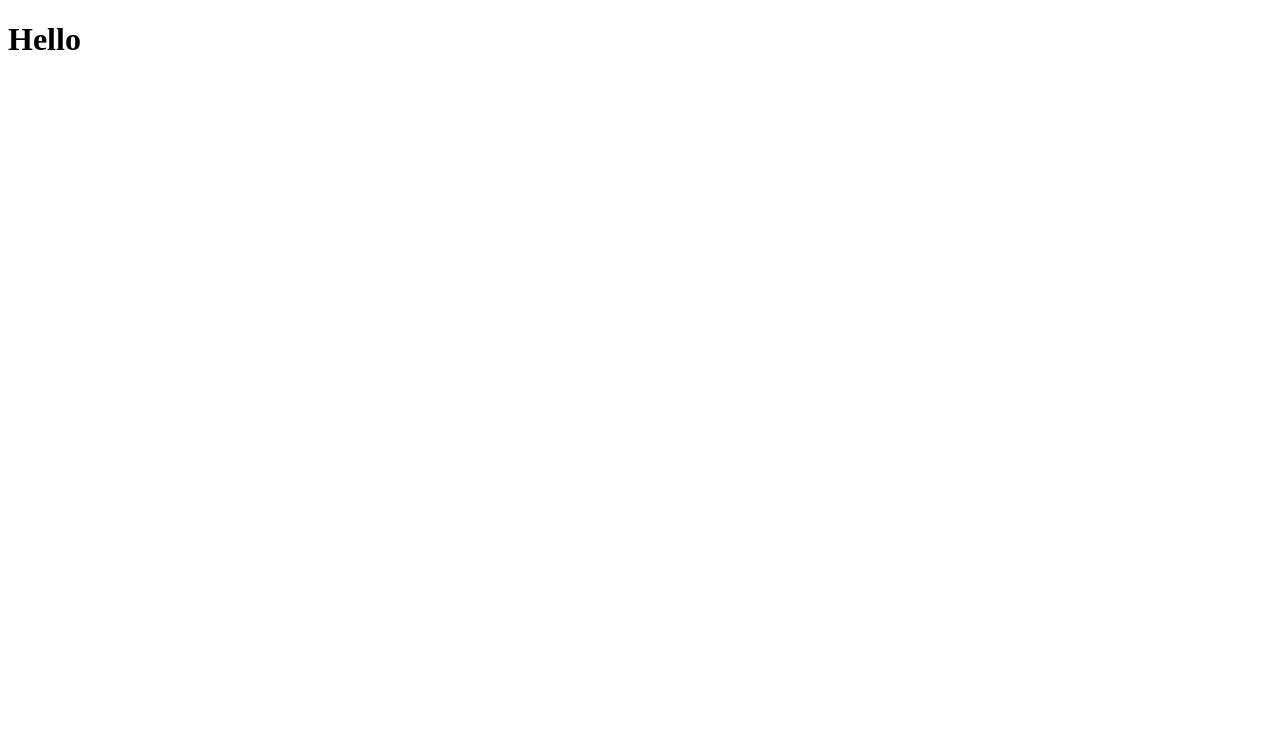
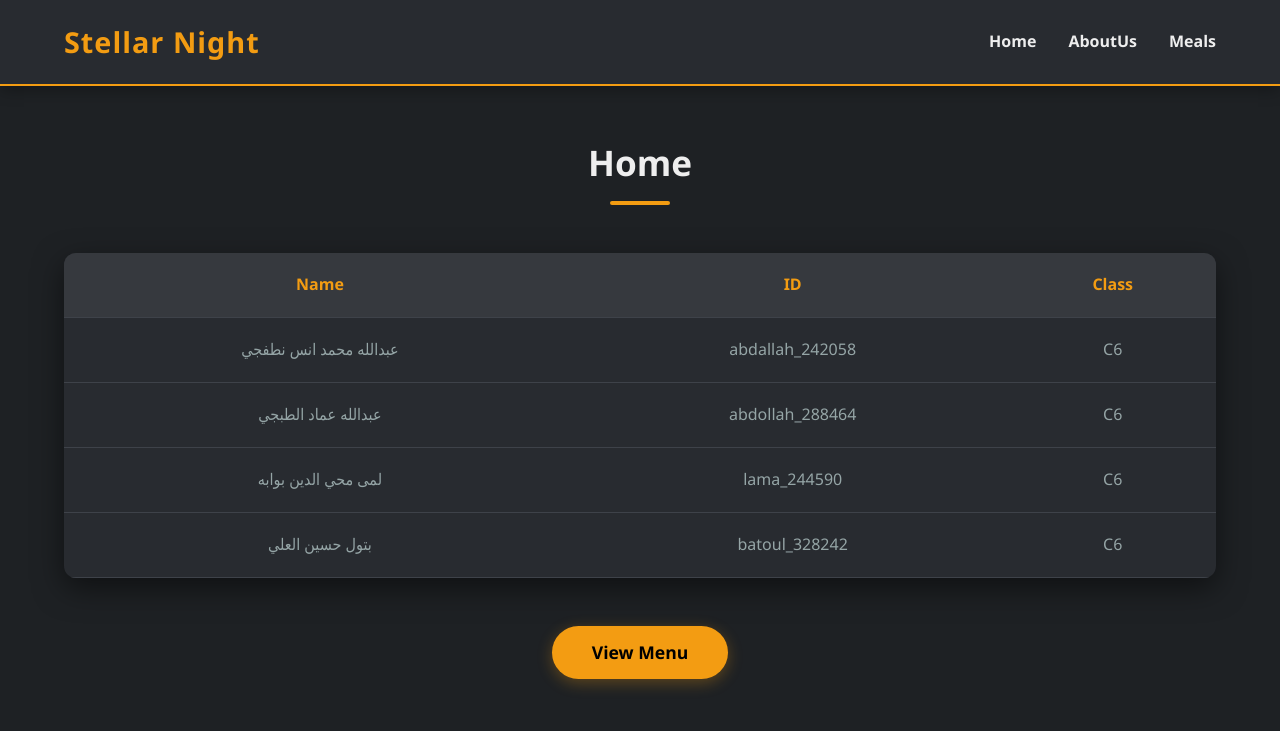
Before and after one commit to Aboodtech-sy/Projectfood, a plain HTML site: page index.html in a window 1280 px wide. Drawn offline with Linux system fonts and the light colour scheme.

Commit message:
Add files via upload

```diff
--- a/index.html
+++ b/index.html
@@ -1,9 +1,73 @@
 <!DOCTYPE html>
-<html>
+<html lang="en">
+
 <head>
-  <title>My Site</title>
+    <meta charset="UTF-8">
+    <meta name="viewport" content="width=device-width, initial-scale=1.0">
+    <link rel="stylesheet" href="css.style.css">
+    <title>Stellar Night Restaurant - Luxury Experience</title>
 </head>
+
 <body>
-  <h1>Hello</h1>
+    <div class="main-container full-width-container">
+        <header class="modern-header">
+            <div class="logo">
+                <h1>Stellar Night</h1>
+            </div>
+            <nav class="nav-links">
+                 <ul>
+                <li><a href="Home.html">Home</a></li>
+                <li><a href="AboutUs.html">AboutUs</a></li>
+                <li><a href="Meals.html">Meals</a></li>
+            </ul>
+            </nav>
+        </header>
+
+        <main>
+            <div class="section-title">
+                <h2>Home</h2>
+            </div>
+
+            <section class="team-section">
+                <div class="table-wrapper">
+                    <table class="team-table">
+                        <thead>
+                            <tr>
+                                <th>Name</th>
+                                <th>ID</th>
+                                <th>Class</th>
+                            </tr>
+                        </thead>
+                        <tbody>
+                            <tr>
+                                <td>عبدالله محمد انس نطفجي</td>
+                                <td>abdallah_242058</td>
+                                <td>C6</td>
+                            </tr>
+                            <tr>
+                                <td>عبدالله عماد الطبجي</td>
+                                <td>abdollah_288464</td>
+                                <td>C6</td>
+                            </tr>
+                            <tr>
+                                <td>لمى محي الدين بوابه</td>
+                                <td>lama_244590</td>
+                                <td>C6</td>
+                            </tr>
+                            <tr>
+                                <td>بتول حسين العلي</td>
+                                <td>batoul_328242</td>
+                                <td>C6</td>
+                            </tr>
+                        </tbody>
+                    </table>
+                </div>
+            </section>
+            <div class="action-area">
+                <a href="Meals.html" class="button">View Menu </a>
+            </div>
+        </main>
+    </div>
 </body>
+
 </html>
```
